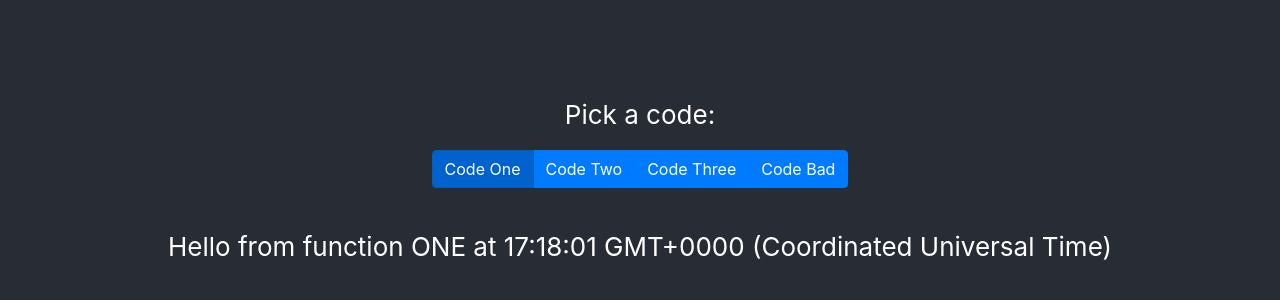
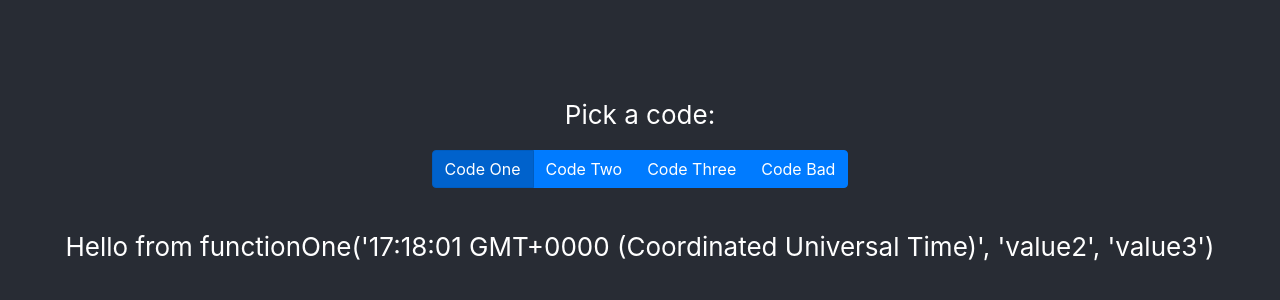
Before and after one commit to mauget/function-factory, a React (Create React App) app: page / in a window 1280 px wide. Shown: the part 220-520 px from the top of the page. Built offline with nearby package versions, Linux system fonts and the light colour scheme.

Commit message:
Multiple parameters via ...rest

```diff
--- a/src/App.js
+++ b/src/App.js
@@ -17,7 +17,7 @@ function App() {
             </ToggleButtonGroup>
             <br />
             <div>
-                { functionFactory(code, new Date().toTimeString()) }
+                { functionFactory(code, new Date().toTimeString(), 'value2', 'value3') }
             </div>
         </header>
     </div>;
--- a/src/dynamic/functionOne.js
+++ b/src/dynamic/functionOne.js
@@ -1,3 +1,6 @@
-export default function functionOne(time) {
-    return `Hello from function ONE at ${time}`;
+export default function functionOne(args) {
+    const time = args[0];
+    const val1 = args[1];
+    const val2 = args[2];
+    return `Hello from functionOne('${time}', '${val1}', '${val2}')`;
 }
--- a/src/dynamic/functionThree.js
+++ b/src/dynamic/functionThree.js
@@ -1,3 +1,6 @@
-export default function functionThree(time) {
-    return `Hello from function THREE at ${time}`;
+export default function functionThree(args) {
+    const time = args[0];
+    const val1 = args[1];
+    const val2 = args[2];
+    return `Hello from functionThree('${time}', '${val1}', '${val2}')`;
 }
--- a/src/dynamic/functionTwo.js
+++ b/src/dynamic/functionTwo.js
@@ -1,3 +1,6 @@
-export default function functionTwo(time) {
-    return `Hello from function TWO at ${time}`;
+export default function functionTwo(args) {
+    const time = args[0];
+    const val1 = args[1];
+    const val2 = args[2];
+    return `Hello from functionTwo('${time}', '${val1}', '${val2}')`;
 }
--- a/src/functionFactory.js
+++ b/src/functionFactory.js
@@ -9,11 +9,13 @@ const functionMap = {
     functionThree,
 };
 
-const dispatchFunction = (functionNAme, param) => {
-    const fn = functionMap[functionNAme];
-    return fn ? fn(param) : `Rats! ${functionNAme} not registered`;
+const resolve = (functionName, args) => {
+    const fn = functionMap[functionName];
+    return fn
+        ? fn( args )
+        : `Rats! ${functionName} not registered`;
 };
 
-export function functionFactory(code, param) {
-    return dispatchFunction(`function${code}`, param);
+export function functionFactory(code, ...args) {
+    return resolve(`function${code}`, args);
 }
```
